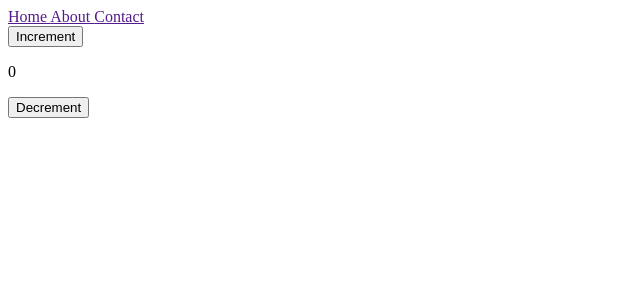
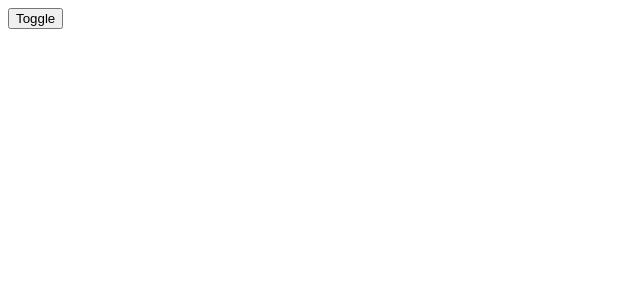
Before and after one commit to Najim473/Nuxt-3-course, a Nuxt app: page / in a window 1280 px wide. Shown: the top 300 px of the page, without its empty margins (0-640 px from the left). Built offline with nearby package versions, Linux system fonts and the light colour scheme.

Commit message:
some changes

```diff
--- a/app.vue
+++ b/app.vue
@@ -1,10 +1,26 @@
 <template>
     <!-- <Home-Welcome /> -->
-  <HomeWelcome />
+  <!-- <HomeWelcome /> -->
   <!-- <Counter /> -->
   <!-- Dynamic Components  -->
-  <component :is="Counter"/>
+  <!-- <component :is="Counter"/> -->
+  <button @click="toggle">Toggle</button>
+  <!-- way 01 -->
+  <!-- <component :is="myComponent"/> -->
+  <!-- way 02  -->
+
 </template>
 <script setup>
-const Counter = resolveComponent("Counter")
+// const Counter = resolveComponent("Counter")
+// Way 01
+// const myComponent = ref(resolveComponent("Counter"));
+// Way 02
+const myComponent = ref("counter");
+function toggle (){
+  // Way 01
+  // console.log(myComponent.value)
+  // myComponent.value = resolveComponent("Home-Welcome")
+  // Way 02
+  myComponent.value = 'toggle';
+}
 </script>
```
